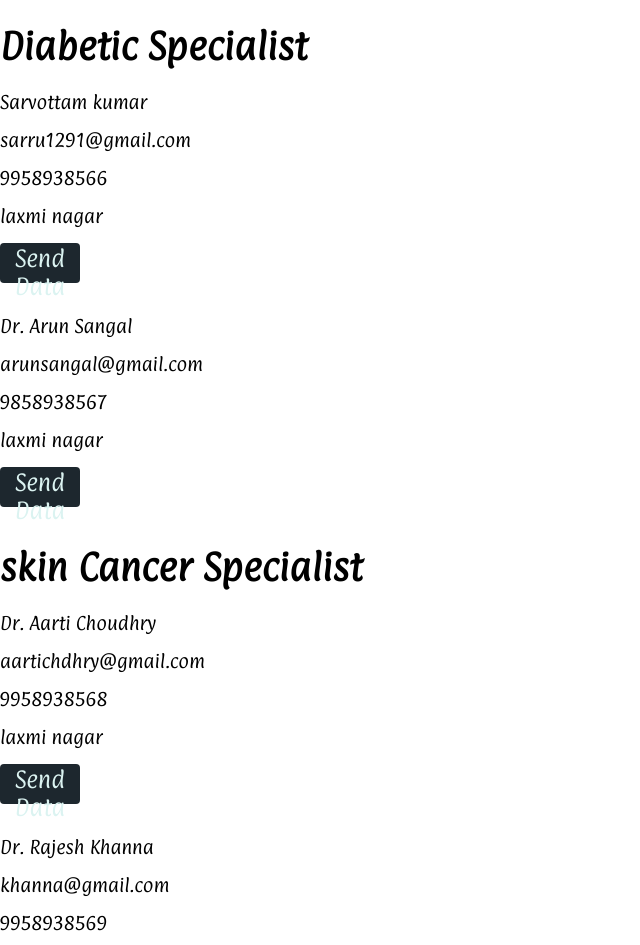
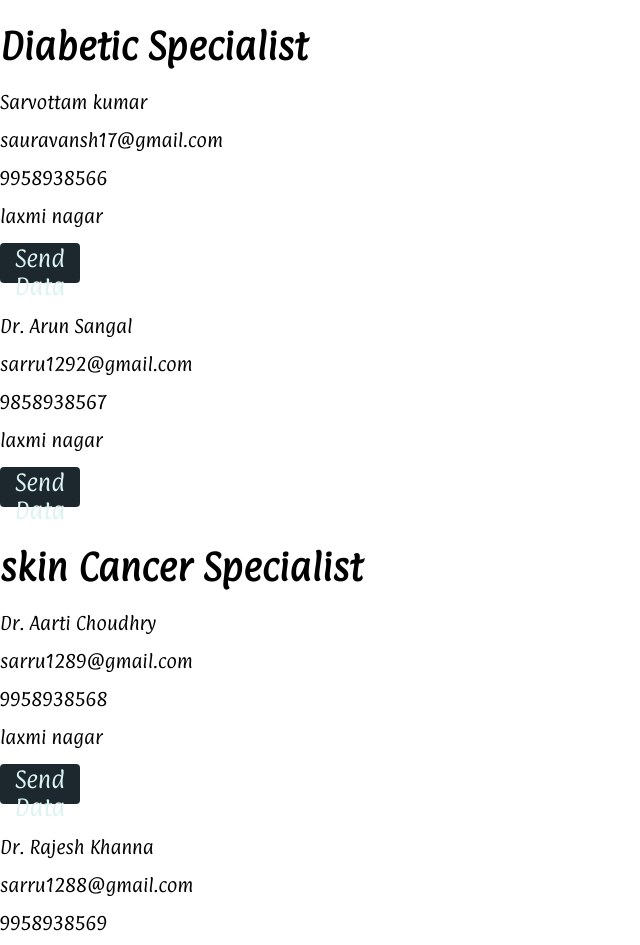
Before and after one commit to sarru1291/retinoskin-frontend, a React app: page /save in a window 1280 px wide. Shown: the part 747-1692 px from the top of the page, without its empty margins (0-640 px from the left). Built offline with nearby package versions, Linux system fonts and the light colour scheme.

Commit message:
doctor send mail

```diff
--- a/src/containers/Doctors/Doctors.js
+++ b/src/containers/Doctors/Doctors.js
@@ -103,13 +103,13 @@ class Doctors extends Component {
         <h1>Diabetic Specialist</h1>
         <DoctorDetails
               name="Sarvottam kumar"
-              email="sarru1291@gmail.com"
+              email="sauravansh17@gmail.com"
               address="laxmi nagar"
               phoneno="9958938566"
               sendMessageHandler={this.sendMessageHandler}/>
         <DoctorDetails
               name="Dr. Arun Sangal"
-              email="arunsangal@gmail.com"
+              email="sarru1292@gmail.com"
               address="laxmi nagar"
               phoneno="9858938567"
               sendMessageHandler={this.sendMessageHandler}/>
@@ -119,13 +119,13 @@ class Doctors extends Component {
         <h1>skin Cancer Specialist</h1>
         <DoctorDetails
               name="Dr. Aarti Choudhry"
-              email="aartichdhry@gmail.com"
+              email="sarru1289@gmail.com"
               address="laxmi nagar"
               phoneno="9958938568"
               sendMessageHandler={this.sendMessageHandler}/>
         <DoctorDetails
               name="Dr. Rajesh Khanna"
-              email="khanna@gmail.com"
+              email="sarru1288@gmail.com"
               address="laxmi nagar"
               phoneno="9958938569"
               sendMessageHandler={this.sendMessageHandler}/>
```
